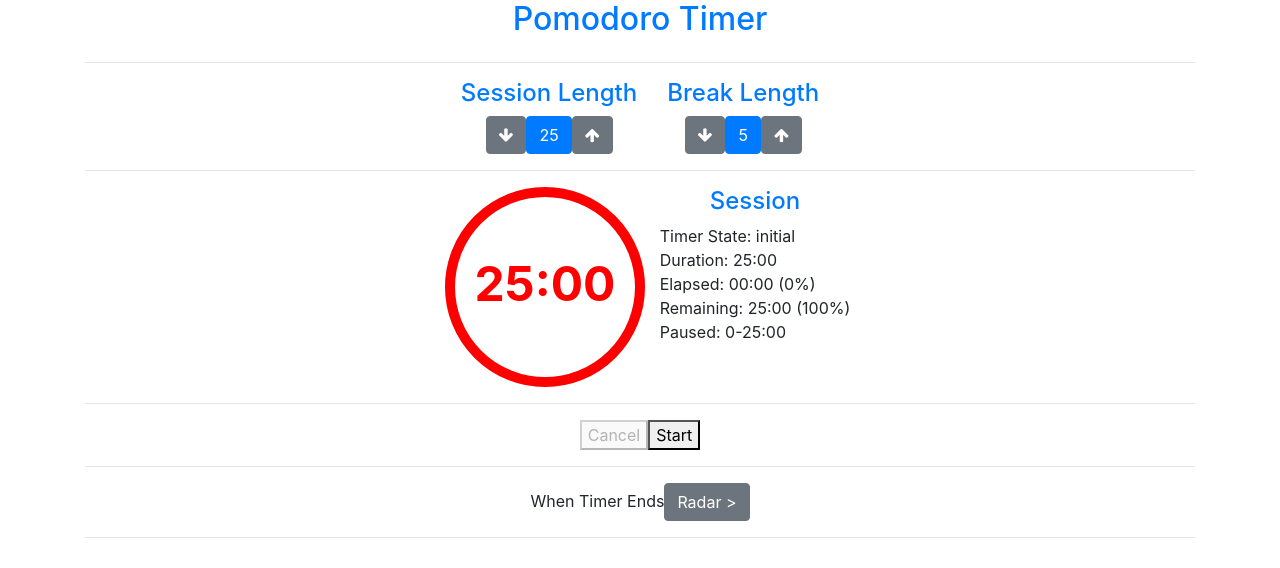
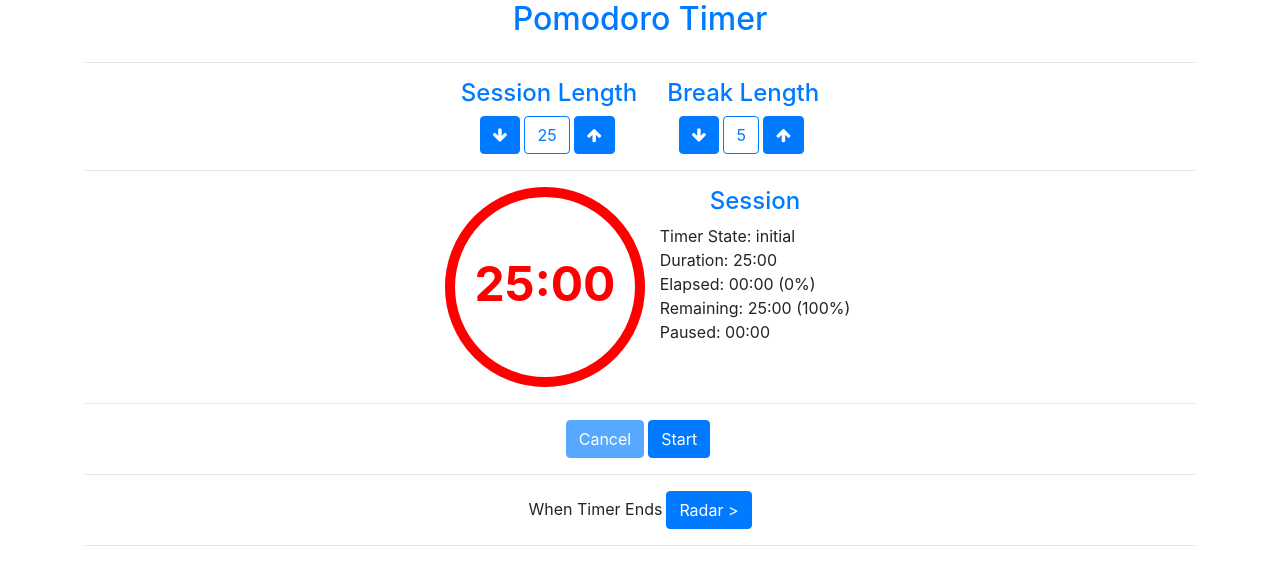
Before and after one commit to tomboo/clock, a React (Create React App) app: page / in a window 1280 px wide. Shown: the top 568 px of the page. Built offline with nearby package versions, Linux system fonts and the light colour scheme.

Commit message:
Add spacing around buttons

```diff
--- a/src/App.js
+++ b/src/App.js
@@ -87,6 +87,14 @@ class TimerState {
   cancel(context) {
     context.reset();
   }
+
+  renderButton(label, handleClick, disabled=false) {
+    return(
+      <button className="btn btn-primary mr-1" onClick={handleClick} disabled={disabled}>
+        {label}
+      </button>
+    );
+  }
 }
 
 // InitialState
@@ -114,12 +122,8 @@ class InitialState extends TimerState {
   renderButtons(context) {
     return (
       <div>
-        <button onClick={() => this.cancel(context)} disabled={true}>
-          Cancel
-        </button>
-        <button onClick={() => this.start(context)}>
-          Start
-        </button>
+        {this.renderButton('Cancel', () => this.cancel(context), true)}
+        {this.renderButton('Start', () => this.start(context))}
       </div>
     );
   }
@@ -141,12 +145,8 @@ class RunState extends TimerState {
   renderButtons(context) {
     return (
       <div>
-        <button onClick={() => this.cancel(context)}>
-          Cancel
-        </button>
-        <button onClick={() => this.pause(context)}>
-          Pause
-        </button>
+        {this.renderButton('Cancel', () => this.cancel(context))}
+        {this.renderButton('Pause', () => this.pause(context))}
       </div>
     );
   }
@@ -173,12 +173,8 @@ class PauseState extends TimerState {
   renderButtons(context) {
     return (
       <div>
-        <button onClick={() => this.cancel(context)}>
-          Cancel
-        </button>
-        <button onClick={() => this.resume(context)}>
-          Resume
-        </button>
+        {this.renderButton('Cancel', () => this.cancel(context))}
+        {this.renderButton('Resume', () => this.resume(context))}
       </div>
     );
   }
@@ -203,7 +199,7 @@ class Timer extends React.Component {
       phaseIndex: 0,
 
       // current phase
-      duration: 0,              // session length (mSec)
+      duration: fromMin(1),     // session length (mSec)
       elapsed: 0,               // elapsed time (mSec)
       remaining: 0,             // remaining time (mSec)
       start: 0,                 // started session (mSec - epoch time)
@@ -412,6 +408,7 @@ class TimerClock extends React.Component {
     const duration = this.props.duration;
     const remaining = this.props.remaining;
     const elapsed = duration - remaining;
+    const paused = Math.max(0, this.props.end - this.props.start - duration);
 
     return (
       <div className="row justify-content-center">
@@ -444,7 +441,7 @@ class TimerClock extends React.Component {
             Remaining: {clockify(remaining)} ({toPercent(remaining, duration)})
           </div>
           <div className="row justify-content-start">
-            Paused: {clockify(this.props.end - this.props.start - this.props.duration)}
+            Paused: {clockify(paused)}
           </div>
 
           {/* Start and End Time */}
@@ -472,7 +469,7 @@ class TimerAlarm extends React.Component {
       <div className="row justify-content-center">
         <div className="col-auto">
           <label htmlFor="alarm">When Timer Ends</label>
-          <button id="alarm" className="btn btn-secondary">{this.props.alarm} ></button>
+          <button id="alarm" className="btn btn-primary ml-1">{this.props.alarm} ></button>
         </div>
       </div>
     );
@@ -500,19 +497,17 @@ class IntegerControl extends React.Component {
 
         <div className="row justify-content-center">
           <div className="col-auto">
-            <button className="btn btn-secondary"
-              onClick={this.props.decrement}
-              value="-">
+            <button className="btn btn-primary mr-1"
+              onClick={this.props.decrement}>
                 <i className="fa fa-arrow-down"/>
             </button>
 
-            <button className="btn btn-primary">
+            <button className="btn btn-outline-primary mr-1">
               {toMin(this.props.value)}
             </button>
 
-            <button className="btn btn-secondary"
-              onClick={this.props.increment}
-              value="+">
+            <button className="btn btn-primary mr-1"
+              onClick={this.props.increment}>
                 <i className="fa fa-arrow-up"/>
             </button>
           </div>
```
